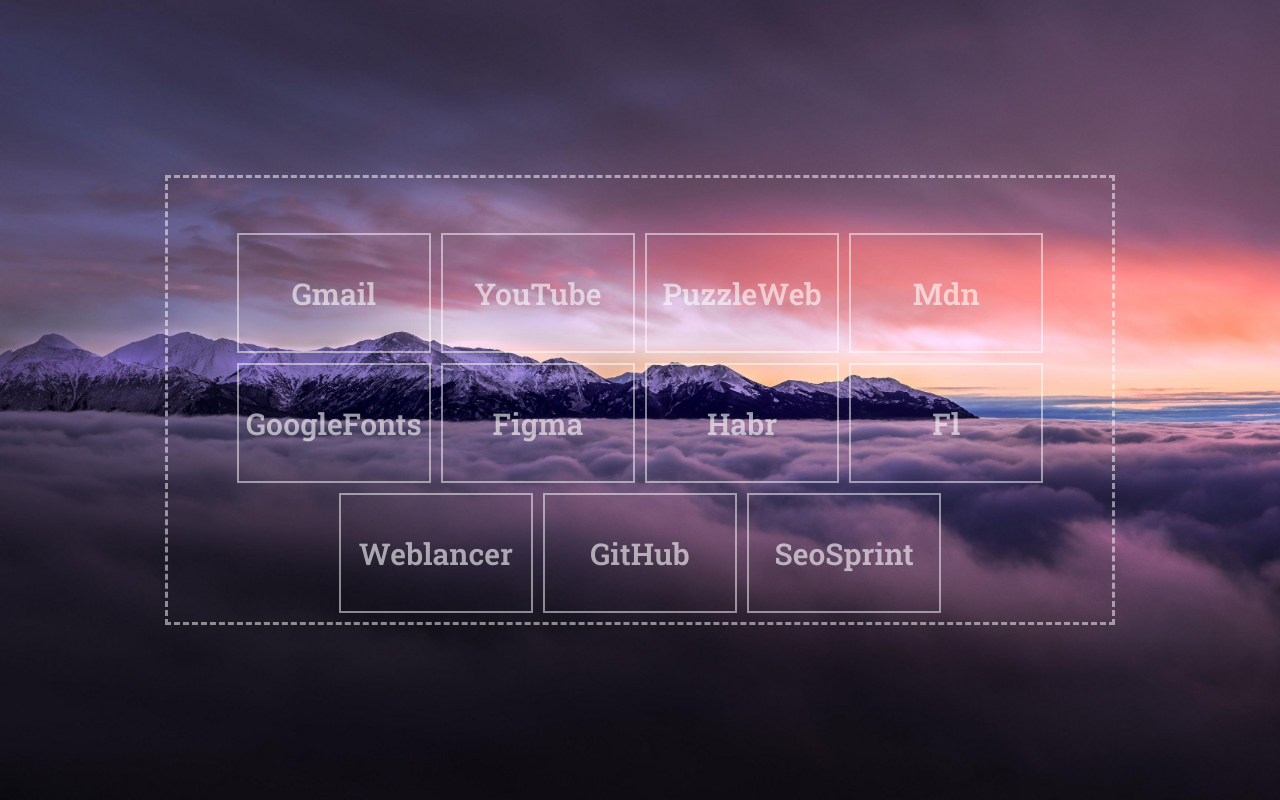
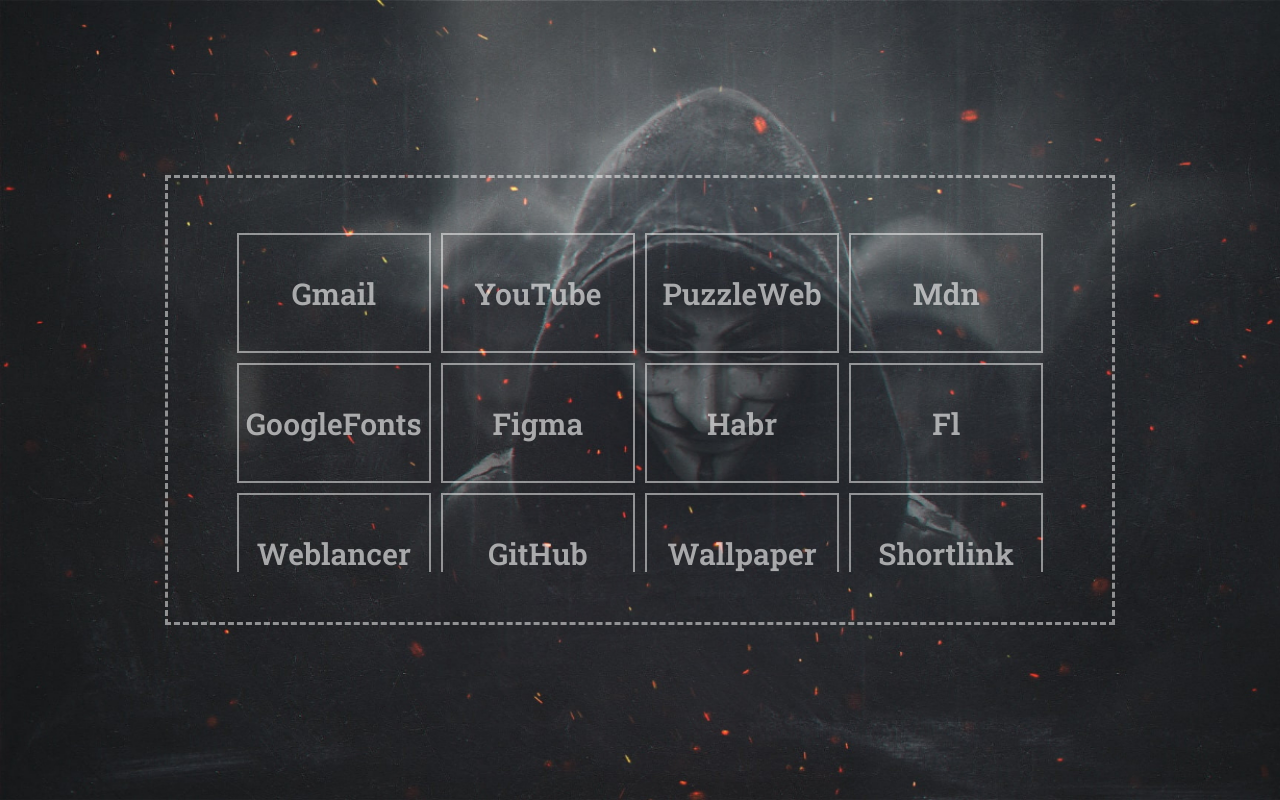
Before and after one commit to Nowedwad/ewd, a plain HTML site: page index.html in a window 1280 px wide. Drawn offline with Linux system fonts and the light colour scheme.

Commit message:
Add files via upload

```diff
--- a/index.html
+++ b/index.html
@@ -11,6 +11,7 @@
 <body>
 	<main>
 			<div class="section">
+				<article class="article">
 					<a href="https://clck.ru/MEEt" class="links">Gmail</a>
 					<a href="https://clck.ru/9zuXm" class="links">YouTube</a>
 					<a href="https://clck.ru/eSPPu" class="links">PuzzleWeb</a>
@@ -21,12 +22,20 @@
 					<a href="https://clck.ru/eSPQh" class="links">Fl</a>
 					<a href="https://clck.ru/eSPQo" class="links">Weblancer</a>
 					<a href="https://clck.ru/1As1P" class="links">GitHub</a>
-			<a href="https://clck.ru/K7x9e" class="links">SeoSprint</a>
+					<a href="https://clck.ru/ecAr6" class="links">Wallpaper</a>
+					<a href="https://clck.ru" class="links">Shortlink</a>
+					<a href="https://clck.ru/QhpiN" class="links">Colorcodes</a>
 					<!--<a href="#" class="links"></a>
 					<a href="#" class="links"></a>
 					<a href="#" class="links"></a>
 					<a href="#" class="links"></a>
+					<a href="#" class="links"></a>
+					<a href="#" class="links"></a>
+					<a href="#" class="links"></a>
+					<a href="#" class="links"></a>
+					<a href="#" class="links"></a>
 					<a href="#" class="links"></a>-->
+				</article>
 			</div>
 	</main>
 </body>
--- a/s.css
+++ b/s.css
@@ -9,10 +9,10 @@
 	width: 0;
 }
 body{
-	background-image: url(img/wall.jpg);
+	background-image: url(img/wall2.jpg);
 	background-repeat: no-repeat;
 	background-size: cover;
-	background-color: rgb(0, 0, 30);
+	background-color: rgba(0, 0, 0, .2);
 }
 main{
 	width: 100%;
@@ -26,6 +26,10 @@
 	width: 950px;
 	height: 450px;
 	padding: 50px;
+}
+.article{
+	height: 100%;
+	width: 100%;
 	overflow: auto;
 	display: flex;
 	justify-content: center;
@@ -48,8 +52,8 @@
 	overflow: hidden;
 }
 .links:hover{
-	border: 2px solid rgba(255, 255, 255, .8);
-	color: rgba(255, 255, 255, .8);
+	border: 2px solid rgba(240, 115, 93, .7);
+	color: #f0735d;
 	background-color: rgba(0, 0, 0, .3);
 	font-size: 33px;
 }
```
Also changed, not shown: img/wall2.jpg (added). Lines whose indentation alone changed are shown as unchanged.
